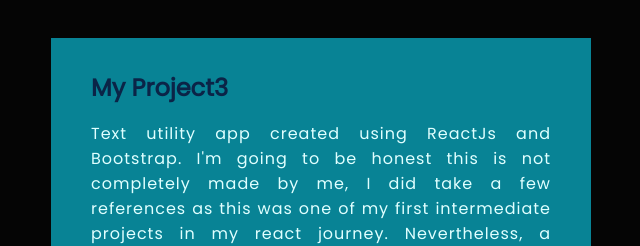
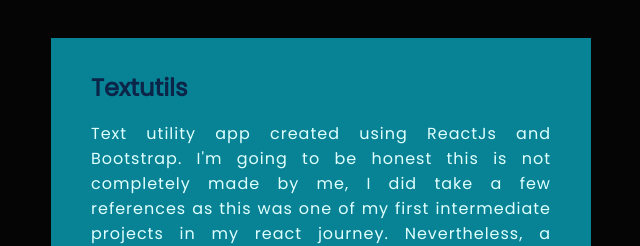
Before and after one commit to MindlessFeats/MindlessFeats, a plain HTML site: page index.html in a window 1280 px wide. Shown: the part 2439-2685 px from the top of the page, 319-959 px from the left. Drawn offline with Linux system fonts and the light colour scheme.

Commit message:
Update index.html

```diff
--- a/index.html
+++ b/index.html
@@ -94,7 +94,7 @@
         </div>
 
         <div class="card">
-          <h2 class="card_title">My Project3</h2>
+          <h2 class="card_title">Textutils</h2>
           <p class="card_desc">
             Text utility app created using ReactJs and Bootstrap. I'm going to
             be honest this is not completely made by me, I did take a few
```
